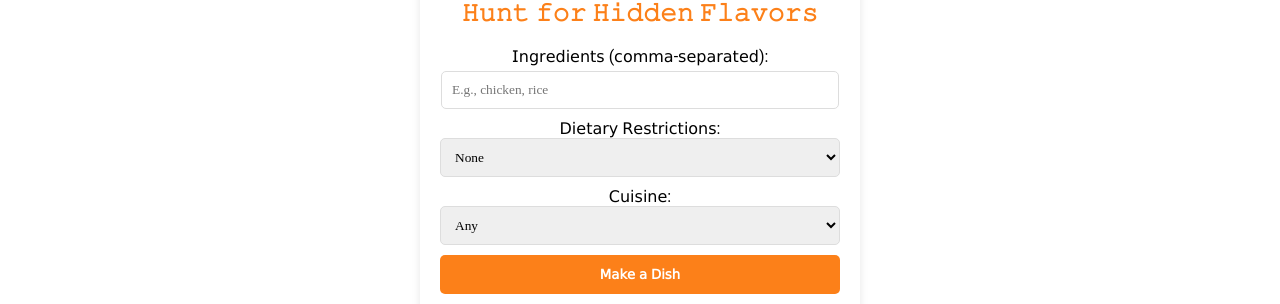
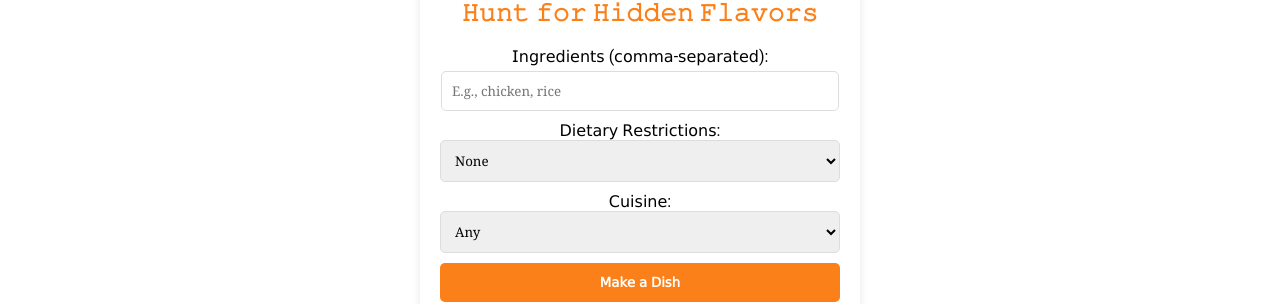
Before and after one commit to manideepak12/Kitchen-Canvas, a React (Create React App) app: page / in a window 1280 px wide. Shown: the part 329-633 px from the top of the page. Built offline with nearby package versions, Linux system fonts and the light colour scheme.

Commit message:
changes mad in fontfamily

```diff
--- a/src/App.js
+++ b/src/App.js
@@ -495,7 +495,7 @@ function App() {
                 marginBottom: "10px",
                 border: "1px solid #ddd",
                 borderRadius: "5px",
-                fontFamily: "'Press Start 2P', cursive",
+                fontFamily: "'Georgia', serif ",
               }}
             />
           </label>
@@ -512,7 +512,7 @@ function App() {
                 marginBottom: "10px",
                 border: "1px solid #ddd",
                 borderRadius: "5px",
-                fontFamily: "'Press Start 2P', cursive",
+                fontFamily: "'Georgia', serif ",
               }}
             >
               <option value="">None</option>
@@ -535,7 +535,8 @@ function App() {
                 marginBottom: "10px",
                 border: "1px solid #ddd",
                 borderRadius: "5px",
-                fontFamily: "'Press Start 2P', cursive",
+                fontFamily: "'Georgia', serif ",
+
               }}
             >
               <option value="">Any</option>
```
